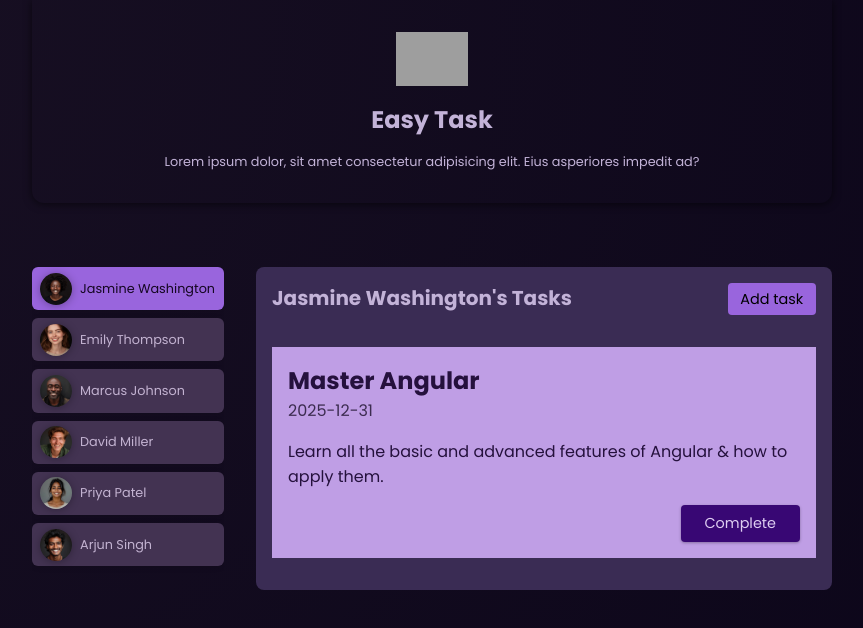
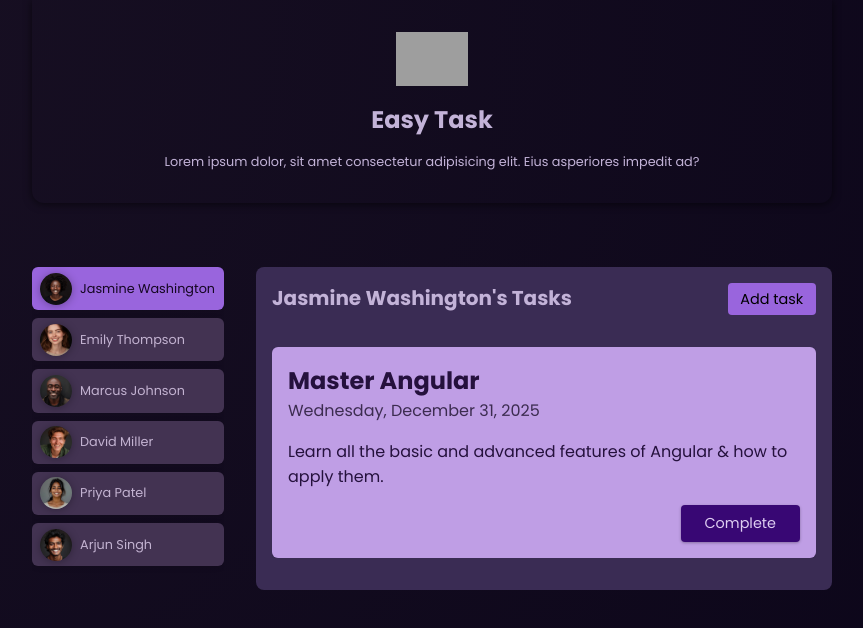
Before and after one commit to AbubakarFarooqi/Learing-Angular, an Angular app: page / in a window 1280 px wide. Both pictures are taken after a click on the button "Jasmine Washington". Shown: the top 628 px of the page, without its empty margins (208-1071 px from the left). Built offline with nearby package versions, Linux system fonts and the light colour scheme; grey boxes are pictures that could not be loaded.

Commit message:
Add Task Service and and inject it in Task Compoenent

```diff
--- /dev/null
+++ b/src/app/shared/card/card.component.css
@@ -0,0 +1,5 @@
+div {
+    border-radius: 6px;
+    box-shadow: 0 1px 6px rgba(0, 0, 0, 0.1);
+    overflow: hidden;
+  }
--- /dev/null
+++ b/src/app/shared/card/card.component.html
@@ -0,0 +1,3 @@
+<div>
+  <ng-content />
+</div>
--- a/src/app/tasks/tasks.component.ts
+++ b/src/app/tasks/tasks.component.ts
@@ -3,6 +3,7 @@ import { dummyTasks } from './Dummy-Tasks';
 import { UserTasksComponent } from './user-tasks/user-tasks.component';
 import { NewTaskComponent } from "./new-task/new-task.component";
 import { AddTaskModel } from './new-task/add-task.model';
+import { TaskService } from './tasks.service';
 
 @Component({
   selector: 'app-tasks',
@@ -13,20 +14,20 @@ import { AddTaskModel } from './new-task/add-task.model';
 })
 export class TasksComponent {
 
-
+  //Dependency Injection
+  constructor(private taskService:TaskService){}
 
   @Input({required:true}) userId!:string
   @Input({required:true}) name!: string
 
   isAddTask = false;
 
-  tasks = dummyTasks
 
   get getUserTasks(){
-    return this.tasks.filter((task) => task.userId === this.userId)
+    return this.taskService.getUserTasks(this.userId)
   }
   onCompleteUserTask(id:string) {
-    this.tasks = this.tasks.filter((task)=> task.id !== id)
+    this.taskService.completeUserTask(id)
   }
   onAddTask() {
     this.isAddTask = true
@@ -35,13 +36,7 @@ export class TasksComponent {
     this.isAddTask = false
   }
   onAddingTask(task:AddTaskModel) {
-    this.tasks.unshift({
-      id: new Date().getTime().toString(),
-      dueDate: task.date,
-      summary:task.summary,
-      title: task.title,
-      userId: this.userId
-    })
+    this.taskService.addingTask(task,this.userId)
     this.isAddTask = false
   }
 }
--- /dev/null
+++ b/src/app/tasks/tasks.service.ts
@@ -0,0 +1,26 @@
+import { Injectable } from "@angular/core";
+import { dummyTasks } from "./Dummy-Tasks";
+import { AddTaskModel } from "./new-task/add-task.model";
+
+@Injectable({providedIn:'root'})
+
+export class TaskService{
+    private  tasks = dummyTasks
+
+    getUserTasks(userId:string){
+        return this.tasks.filter((task) => task.userId === userId)
+    }
+    completeUserTask(id:string) {
+      this.tasks = this.tasks.filter((task)=> task.id !== id)
+    }
+    addingTask(task:AddTaskModel,userId:string) {
+      this.tasks.unshift({
+        id: new Date().getTime().toString(),
+        dueDate: task.date,
+        summary:task.summary,
+        title: task.title,
+        userId: userId
+      })
+    }
+
+}
--- a/src/app/tasks/user-tasks/user-tasks.component.html
+++ b/src/app/tasks/user-tasks/user-tasks.component.html
@@ -1,8 +1,10 @@
+<app-card>
   <article>
     <h2>{{ task?.title }}</h2>
-  <time datetime="">{{ task?.dueDate }}</time>
+    <time datetime="">{{ task?.dueDate | date : "fullDate" }}</time>
     <p>{{ task?.summary }}</p>
     <p class="actions">
       <button (click)="onCompleteTask()">Complete</button>
     </p>
   </article>
+</app-card>
--- a/src/app/tasks/user-tasks/user-tasks.component.ts
+++ b/src/app/tasks/user-tasks/user-tasks.component.ts
@@ -1,12 +1,13 @@
 import { Component,EventEmitter,Input, Output } from '@angular/core';
 import { type User_Task } from './user-task.model';
-
+import { CardComponent } from "../../shared/card/card.component";
+import { DatePipe } from '@angular/common';
 
 
 @Component({
   selector: 'app-user-tasks',
   standalone: true,
-  imports: [],
+  imports: [CardComponent,DatePipe],
   templateUrl: './user-tasks.component.html',
   styleUrl: './user-tasks.component.css'
 })
--- a/src/app/user/user.component.css
+++ b/src/app/user/user.component.css
@@ -1,8 +1,8 @@
-div {
+/* div {
     border-radius: 6px;
     box-shadow: 0 1px 6px rgba(0, 0, 0, 0.1);
     overflow: hidden;
-  }
+  } */
 
   button {
     display: flex;
--- a/src/app/user/user.component.html
+++ b/src/app/user/user.component.html
@@ -1,6 +1,8 @@
+<app-card>
   <div>
     <button [class.active]="isUserSelected" (click)="onSelectedUser()">
       <img [src]="imagePath" />
       <span>{{ user.name }}</span>
     </button>
   </div>
+</app-card>
--- a/src/app/user/user.component.ts
+++ b/src/app/user/user.component.ts
@@ -2,12 +2,13 @@ import { Component,Input,input,computed,Output,EventEmitter } from '@angular/cor
 import { DUMMY_USERS } from '../dummy-users';
 import { MapType } from '@angular/compiler';
 import { type User } from './user.model';
+import { CardComponent } from "../shared/card/card.component";
 
 
 @Component({
   selector: 'app-user',
   standalone: true,
-  imports: [],
+  imports: [CardComponent],
   templateUrl: './user.component.html',
   styleUrl: './user.component.css'
 })
```
Also changed, not shown: src/app/shared/card/card.component.ts (added, +12 -0 lines). Lines whose indentation alone changed are shown as unchanged.
